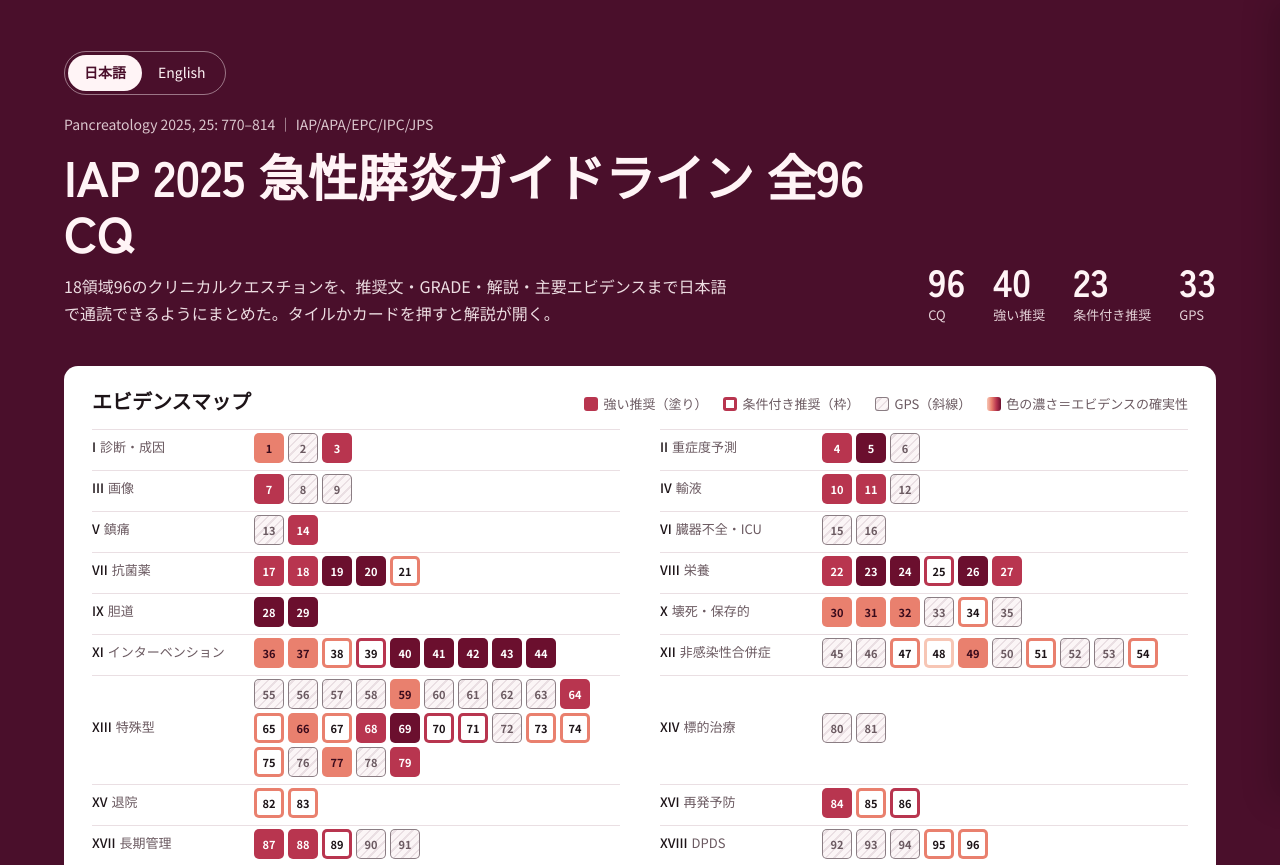
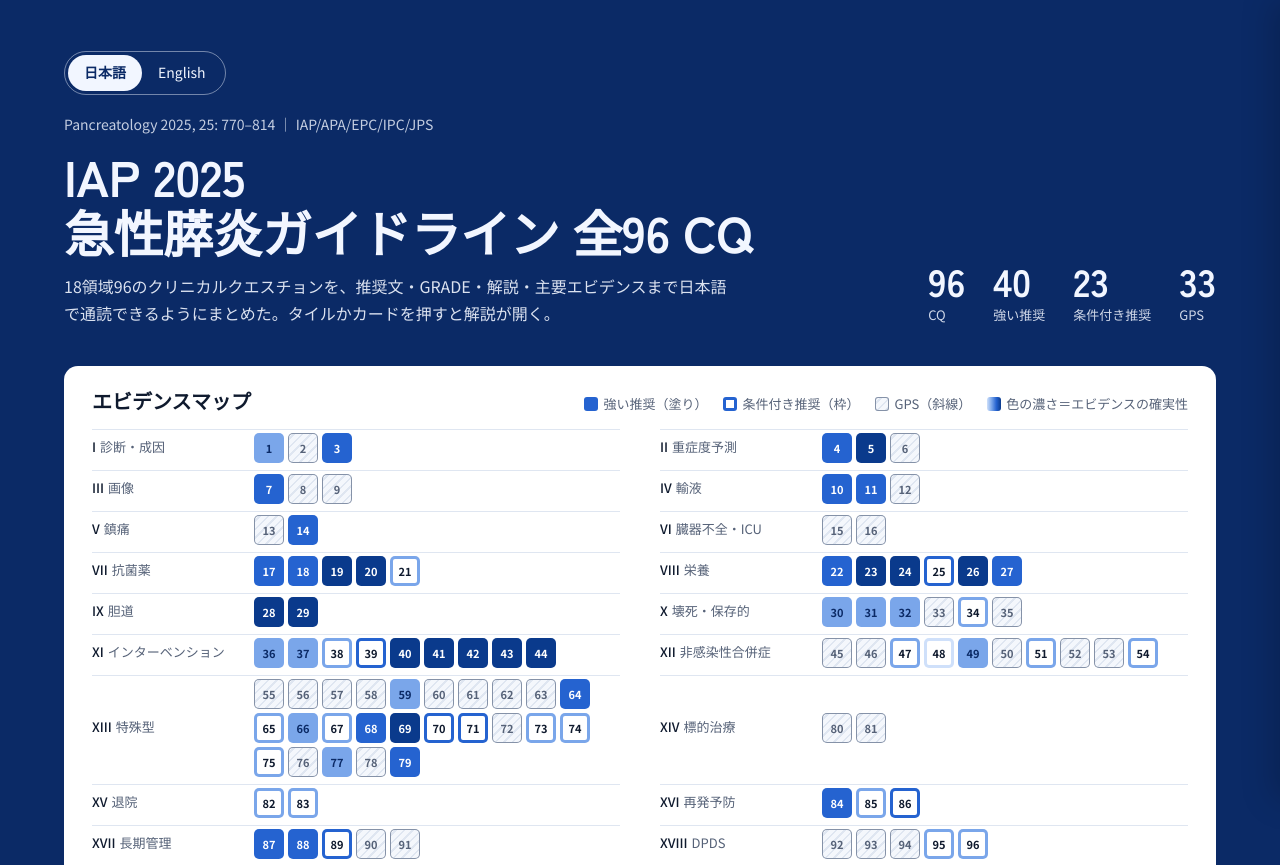
Before and after one commit to shuneuschannel-sys/cci-calculator, a plain HTML site: page iap2025/index.html in a window 1280 px wide. Shown: the top 865 px of the page. Drawn offline with Linux system fonts and the light colour scheme.

Commit message:
Switch IAP 2025 guideline browser to a blue palette
Also balance the title wrap and stop tracking stray screenshots.

Co-Authored-By: Claude Opus 5.5 <noreply@anthropic.com>
Claude-Session: https://claude.ai/code/session_0177wkRjdYRrXuacytXKm7eR

```diff
--- a/iap2025/index.html
+++ b/iap2025/index.html
@@ -8,15 +8,15 @@
 <link rel="preconnect" href="https://fonts.gstatic.com" crossorigin>
 <link href="https://fonts.googleapis.com/css2?family=Zen+Kaku+Gothic+New:wght@500;700&family=Noto+Sans+JP:wght@400;500;700&display=swap" rel="stylesheet">
 <style>
-html,body{margin:0;background:#fff}@media(prefers-color-scheme:dark){html,body{background:#140a10}}
+html,body{margin:0;background:#fff}@media(prefers-color-scheme:dark){html,body{background:#0a1222}}
 
 /* VOICE work: a clinical reference for young gastroenterologists, calm and exact
    IDEA a pocket guideline card set, every CQ a card, coloured by its GRADE like a printed evidence table
    PICTURE the evidence map: all 96 CQs as tiles in 18 domain rows, fill = certainty, shape = strength
-   COLOUR white ground, wine ink #4a0f2b band, pancreas salmon scale for certainty, grey hatch for GPS
+   COLOUR white ground, deep blue #0b2a66 band, blue scale for certainty, grey hatch for GPS
    TYPE Zen Kaku Gothic New 700 display + Noto Sans JP text
    LAYOUT laptop: title band with counts, map in two columns below, sticky filter bar, card grid by domain. phone: title, map, filters, cards in one column */
-#iap25{color-scheme:light dark;--bg:light-dark(#ffffff,#140a10);--ink:light-dark(#1d1418,#f3e9ec);--mute:light-dark(#6b5a61,#b9a6ad);--line:light-dark(#eadfe3,#3a2630);--soft:light-dark(#fbf5f6,#1e1018);--band:light-dark(#4a0f2b,#2a0818);--bandInk:#fff4f6;--q4:light-dark(#6b0f2e,#ff8fa3);--q3:light-dark(#b8354f,#e86a7f);--q2:light-dark(#e9806e,#b65a55);--q1:light-dark(#f7c6b5,#6e3a3a);--gps:light-dark(#8a7d83,#9c8c93);--accent:light-dark(#b8354f,#ff8fa3);--sheet:light-dark(#ffffff,#1a0d14)}
+#iap25{color-scheme:light dark;--bg:light-dark(#ffffff,#0a1222);--ink:light-dark(#0f1a2e,#e8eef9);--mute:light-dark(#566278,#a3b0c6);--line:light-dark(#dfe6f1,#24324b);--soft:light-dark(#f4f7fc,#101b30);--band:light-dark(#0b2a66,#0d1f45);--bandInk:#f2f6ff;--q4:light-dark(#0a3a8c,#8fb8ff);--q3:light-dark(#2563d0,#5b8fe6);--q2:light-dark(#7aa6ea,#355f9e);--q1:light-dark(#cfe0fa,#22385c);--gps:light-dark(#8592a8,#8a97ad);--accent:light-dark(#2563d0,#8fb8ff);--sheet:light-dark(#ffffff,#0e182b)}
 :root[data-theme=light] #iap25{color-scheme:light}
 :root[data-theme=dark] #iap25{color-scheme:dark}
 #iap25.lightonly{color-scheme:light}
@@ -28,7 +28,7 @@ html,body{margin:0;background:#fff}@media(prefers-color-scheme:dark){html,body{b
 #iap25 .top{background:var(--band);color:var(--bandInk);padding-block:clamp(28px,4vw,52px) 0}
 #iap25 .head{display:grid;grid-template-columns:minmax(0,1fr) auto;gap:24px 40px;align-items:end}
 #iap25 .src{font-size:14px;opacity:.8;margin:0 0 10px}
-#iap25 h1{font:700 clamp(30px,4.4vw,50px)/1.12 "Zen Kaku Gothic New","Noto Sans JP",sans-serif;letter-spacing:-.01em;margin:0}
+#iap25 h1{font:700 clamp(30px,4.4vw,50px)/1.12 "Zen Kaku Gothic New","Noto Sans JP",sans-serif;letter-spacing:-.01em;margin:0;text-wrap:balance;word-break:keep-all}
 #iap25 .lead{margin:14px 0 0;max-width:42em;font-size:16px;opacity:.9}
 #iap25 .lang{display:inline-flex;border:1px solid color-mix(in srgb,var(--bandInk) 45%,transparent);border-radius:999px;padding:3px;margin-bottom:18px}
 #iap25 .lang button{border:0;background:none;color:var(--bandInk);padding:6px 16px;border-radius:999px;cursor:pointer;font-size:14px;min-height:36px}
@@ -52,10 +52,10 @@ html,body{margin:0;background:#fff}@media(prefers-color-scheme:dark){html,body{b
 #iap25 .s-strong{background:var(--qc);color:var(--qt)}
 #iap25 .s-cond{background:var(--bg);color:var(--ink);box-shadow:inset 0 0 0 3px var(--qc)}
 #iap25 .s-gps{background:repeating-linear-gradient(135deg,var(--soft) 0 4px,var(--line) 4px 6px);color:var(--mute);box-shadow:inset 0 0 0 1px var(--gps)}
-#iap25 .q4{--qc:var(--q4);--qt:light-dark(#fff,#2a0818)}
-#iap25 .q3{--qc:var(--q3);--qt:light-dark(#fff,#2a0818)}
-#iap25 .q2{--qc:var(--q2);--qt:light-dark(#3a0a1c,#fff)}
-#iap25 .q1{--qc:var(--q1);--qt:light-dark(#3a0a1c,#fff)}
+#iap25 .q4{--qc:var(--q4);--qt:light-dark(#fff,#0a1222)}
+#iap25 .q3{--qc:var(--q3);--qt:light-dark(#fff,#0a1222)}
+#iap25 .q2{--qc:var(--q2);--qt:light-dark(#0b2a66,#fff)}
+#iap25 .q1{--qc:var(--q1);--qt:light-dark(#0b2a66,#fff)}
 #iap25 .bar{position:sticky;top:env(safe-area-inset-top,0px);z-index:5;background:color-mix(in srgb,var(--bg) 92%,transparent);backdrop-filter:blur(8px);border-bottom:1px solid var(--line);padding-block:12px}
 #iap25 .bar .wrap{display:flex;flex-wrap:wrap;gap:10px 14px;align-items:center}
 #iap25 .search{flex:1 1 260px;font-size:16px;padding:10px 14px;border:1px solid var(--line);border-radius:10px;background:var(--soft);color:var(--ink);min-height:44px}
@@ -81,7 +81,7 @@ html,body{margin:0;background:#fff}@media(prefers-color-scheme:dark){html,body{b
 #iap25 .foot{border-top:1px solid var(--line);padding-block:28px 40px;font-size:14px;color:var(--mute)}
 #iap25 .foot p{margin:0 0 8px;max-width:72em}
 #iap25 .foot a{color:var(--accent)}
-#iap25 .scrim{position:fixed;inset:0;background:rgba(20,6,12,.42);z-index:99998;opacity:0;transition:opacity .2s}
+#iap25 .scrim{position:fixed;inset:0;background:rgba(6,14,30,.45);z-index:99998;opacity:0;transition:opacity .2s}
 #iap25 .scrim.on{opacity:1}
 #iap25 .sheet{position:fixed;top:0;right:0;bottom:0;width:min(640px,100%);background:var(--sheet);color:var(--ink);z-index:99999;display:grid;grid-template-rows:auto minmax(0,1fr) auto;box-shadow:-8px 0 30px rgba(0,0,0,.18);transform:translateX(100%);transition:transform .26s cubic-bezier(.2,.8,.2,1)}
 #iap25 .sheet.on{transform:none}
```
Also changed, not shown: iap2025/preview.html (+8 -8 lines), iap2025/template.html (+8 -8 lines), iap2025/wordpress-embed.html (+8 -8 lines), iap2025/d1.png (deleted), iap2025/d2.png (deleted), iap2025/d3.png (deleted), iap2025/m1.png (deleted), iap2025/m2.png (deleted), 2 other files.
